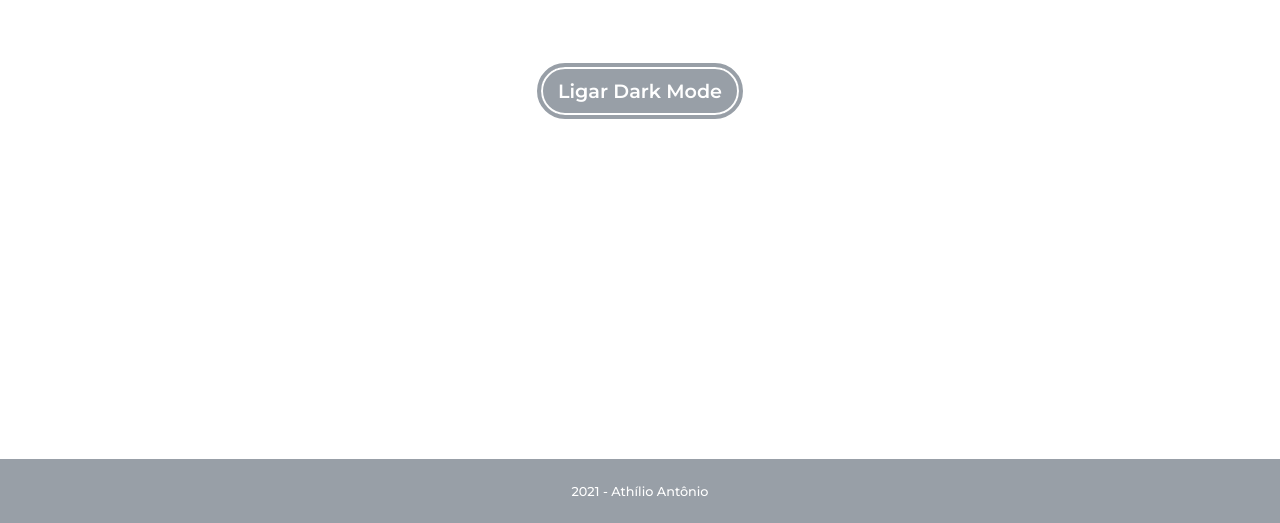
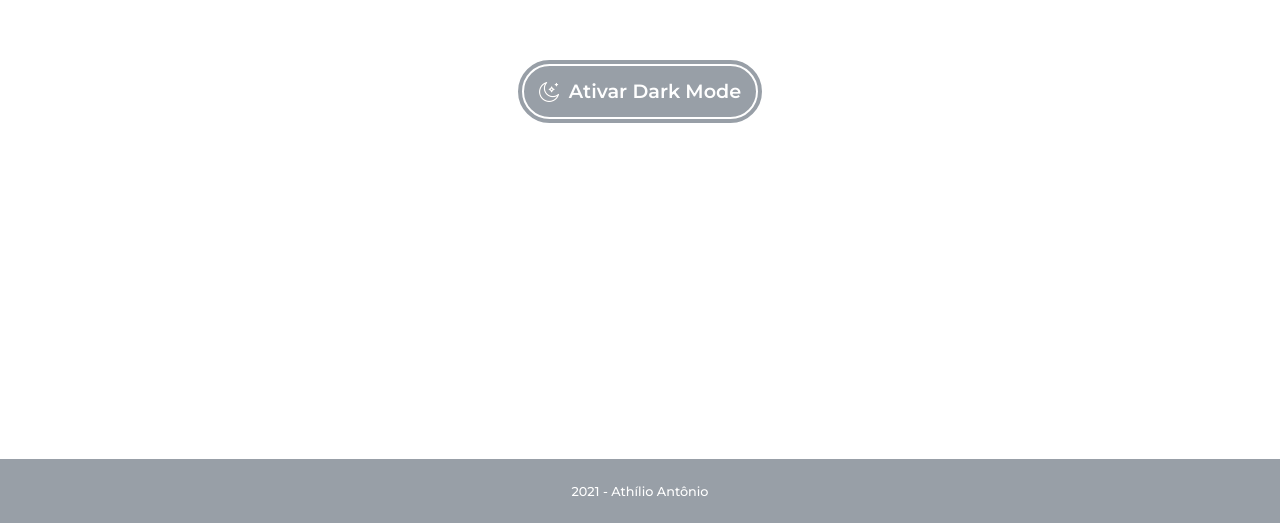
Before and after one commit to AthilioCavalcanti/pagina-com-dark-mode, a plain HTML site: page index.html in a window 1280 px wide. Shown: the part 277-800 px from the top of the page. Drawn offline with Linux system fonts and the light colour scheme.

Commit message:
Melhorando botão de troca de tema

```diff
--- a/index.html
+++ b/index.html
@@ -10,7 +10,7 @@
 <body>
     <main class="principal">
         <div class="container">
-            <a onclick="ligarDarkMode(this)" class="btn">Ligar Dark Mode</a>
+            <a onclick="ligarDarkMode(this)" class="btn"><!--Ligar Dark Mode--></a>
         </div>
     </main>
 
--- a/styles/style.css
+++ b/styles/style.css
@@ -3,7 +3,7 @@
 :root{
     --cor1: #989fa7;
     --cor2: #565655;
-    --cor3: rgb(26, 25, 25);
+    --cor3: #1a1919;
 }
 
 *{
@@ -37,6 +37,27 @@ body{
     text-decoration: none;
     font-size: 1.2rem;
     font-weight: 600;
+    display: flex;
+    align-items: center;
+}
+
+.btn::before{
+    content: url(../images/icon-moon.png);
+    margin-top: 6px;
+    margin-right: 10px;
+}
+
+.btn::after{
+    content: "Ativar Dark Mode";
+}
+
+.btn.dark::before{
+    content: url(../images/icon-sun.png);
+
+}
+
+.btn.dark::after{
+    content: "Ativar Light Mode";
 }
 
 .container .btn.dark{
```
Also changed, not shown: images/icon-moon.png (added), images/icon-sun.png (added).
